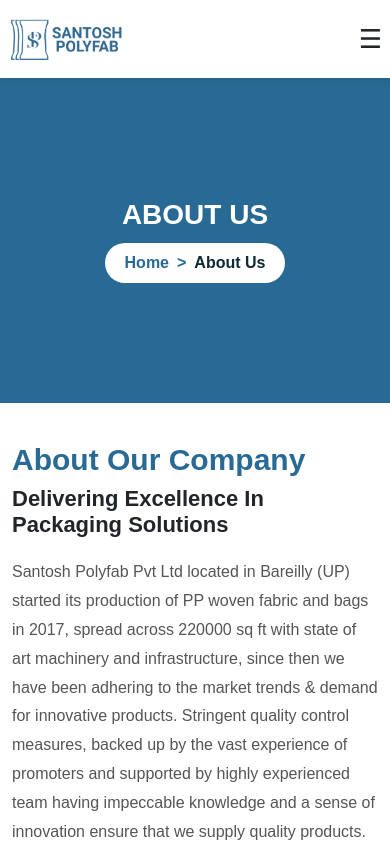
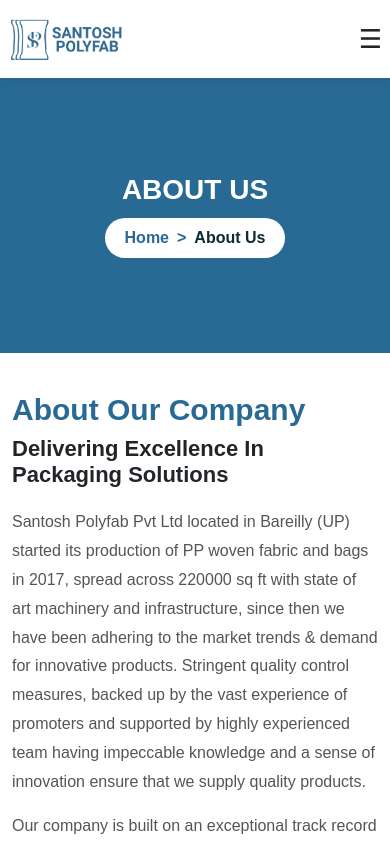
Before and after one commit to rishab-sudo/SFB, a React (Create React App) app: page /about in a window 390 px wide. Shown: the top 844 px of the page. Built offline with nearby package versions, Linux system fonts and the light colour scheme.

Commit message:
14/feb/2026

```diff
--- a/src/components/Navbar.css
+++ b/src/components/Navbar.css
@@ -117,7 +117,7 @@
 }
 
 .dropdown-arrow {
-  font-size: 26px;          /* slightly smaller than text or equal */
+  font-size: 26px;        /* slightly smaller than text or equal */
   line-height: 1;
   display: flex;
   align-items: center;
--- a/src/components/PageTopBanner.css
+++ b/src/components/PageTopBanner.css
@@ -59,6 +59,9 @@
 
 /* RESPONSIVE */
 @media (max-width: 768px) {
+  .page-top-banner {
+height: 275px;
+}
   .page-top-banner-title {
     font-size: 28px;
   }
--- a/src/pages/ContactUs.js
+++ b/src/pages/ContactUs.js
@@ -68,14 +68,15 @@ title="Contact US"
         <div className="contact-us-map">
          <iframe
   title="Google Map"
-            src="https://www.google.com/maps?q=Bangalore%20Karnataka%20India&output=embed"
+  src="https://www.google.com/maps/embed?pb=!1m18!1m12!1m3!1d3516.9468582304517!2d79.55748887531833!3d28.178531575915635!2m3!1f0!2f0!3f0!3m2!1i1024!2i768!4f13.1!3m3!1m2!1s0x399ffb42d55f941d%3A0x6d9c386e52531212!2sSantosh%20Polyfab%20Private%20Limited!5e0!3m2!1sen!2sin!4v1771049070375!5m2!1sen!2sin"
   width="100%"
   height="400"
   style={{ border: 0 }}
-            allowFullScreen=""
+  allowFullScreen
   loading="lazy"
   referrerPolicy="no-referrer-when-downgrade"
-          ></iframe>
+/>
+
         </div>
       </Container>
     </section>
--- a/src/pages/Industry.css
+++ b/src/pages/Industry.css
@@ -64,7 +64,7 @@
 /* RESPONSIVE */
 @media (max-width: 768px) {
   .industry-section {
-    padding: 70px 0;
+
   }
 
   .industry-card-content {
```
Lines whose indentation alone changed are shown as unchanged.
